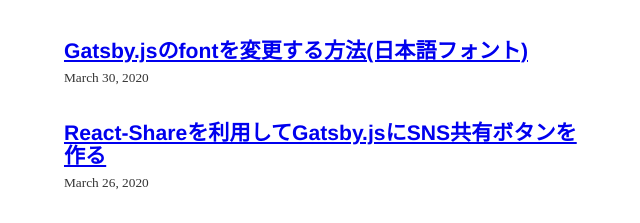
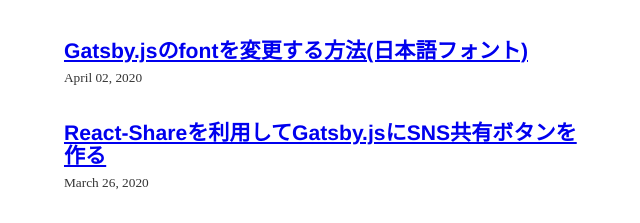
Before and after one commit to psbss/yuu-blog, a Gatsby site in the folder blog/: page / in a window 1280 px wide. Shown: the part 212-435 px from the top of the page, 315-955 px from the left. Built offline with nearby package versions, Linux system fonts and the light colour scheme; Gatsby itself is replaced by a stand-in of ours; some packages are replaced by stand-ins of ours; what typography-theme-stow-lake would draw is missing.

Commit message:
change date

```diff
--- a/blog/content/blog/gatsby-typography/index.md
+++ b/blog/content/blog/gatsby-typography/index.md
@@ -1,6 +1,6 @@
 ---
 title: "Gatsby.jsのfontを変更する方法(日本語フォント)"
-date: "2020-03-30"
+date: "2020-04-02"
 description: "せっかくブログを作ったのに日本語表示が汚い...そんな問題をTypography.jsでサクッと解決します。"
 ---
 Gatsby.jsは英語圏で作られた静的サイトジェネレーターなので初期は英字フォントが適用されています。いい感じのフォントではありますが、日本語を利用すると違和感の塊なので日本語フォントを適用することにしました。
```
